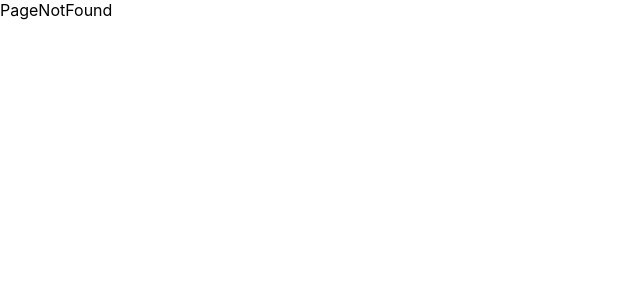
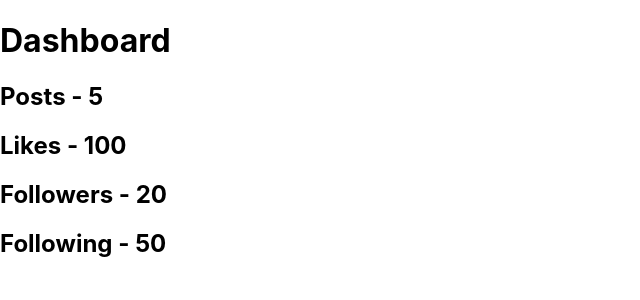
Before and after one commit to DinoPy/NextJs-YT-Tutorial, a Next.js app: page /dashboard in a window 1280 px wide. Before the commit this address had no page. Shown: the top 300 px of the page, without its empty margins (0-640 px from the left). Built offline with nearby package versions, Linux system fonts and the light colour scheme; data requests are answered from the project's data file.

Commit message:
server side rendering and basic clientside fetch.

```diff
--- a/db.json
+++ b/db.json
@@ -1,4 +1,29 @@
 {
+    "dashboard" : {
+        "posts" : 5,
+        "likes" : 100,
+        "followers" : 20,
+        "following" : 50
+    },
+    "news" : [
+        {
+            "id" : 1,
+            "title" : "News Article 1",
+            "description" : "Description 1",
+            "category" : "sports"
+        },{
+            "id" : 2,
+            "title" : "News Article 2",
+            "description" : "Description 2",
+            "category" : "politics"
+        },{
+            "id" : 3,
+            "title" : "News Article 3",
+            "description" : "Description 3",
+            "category" : "sports"
+        }
+
+    ],
     "products" : [
         {
             "id" : 1,
--- /dev/null
+++ b/pages/dashboard/index.js
@@ -0,0 +1,33 @@
+import React, { useState, useEffect } from 'react';
+
+const Dashboard = () => {
+	const [isLoading, setIsLoading] = useState(true);
+	const [dashboardData, setDashboardData] = useState(null);
+	useEffect(() => {
+		async function fetchDashboardData() {
+			const response = await fetch('http://localhost:4000/dashboard');
+			const data = await response.json();
+
+			setDashboardData(data);
+			setIsLoading(false);
+		}
+
+		fetchDashboardData();
+	}, []);
+
+	if (isLoading) {
+		return <h2> Loading... </h2>;
+	}
+
+	return (
+		<div>
+			<h1> Dashboard </h1>
+			<h2> Posts - {dashboardData.posts} </h2>
+			<h2> Likes - {dashboardData.likes} </h2>
+			<h2> Followers - {dashboardData.followers} </h2>
+			<h2> Following - {dashboardData.following} </h2>
+		</div>
+	);
+};
+
+export default Dashboard;
```
Also changed, not shown: pages/dashboard/swr.js (added, +7 -0 lines), pages/news/[category].js (added, +45 -0 lines), pages/news/index.js (added, +33 -0 lines), pages/product/index.jsx (+5 -5 lines), 1 other file (tests, documents, lock files or other folders).
